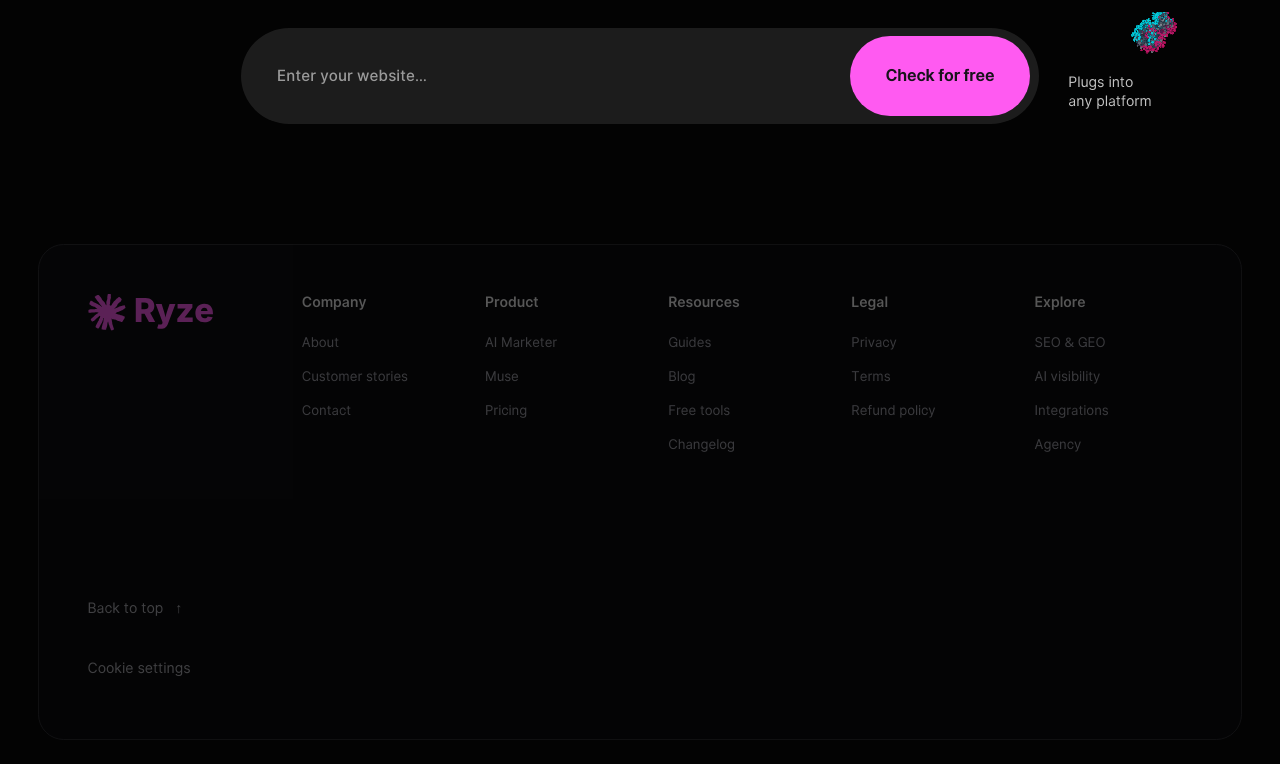
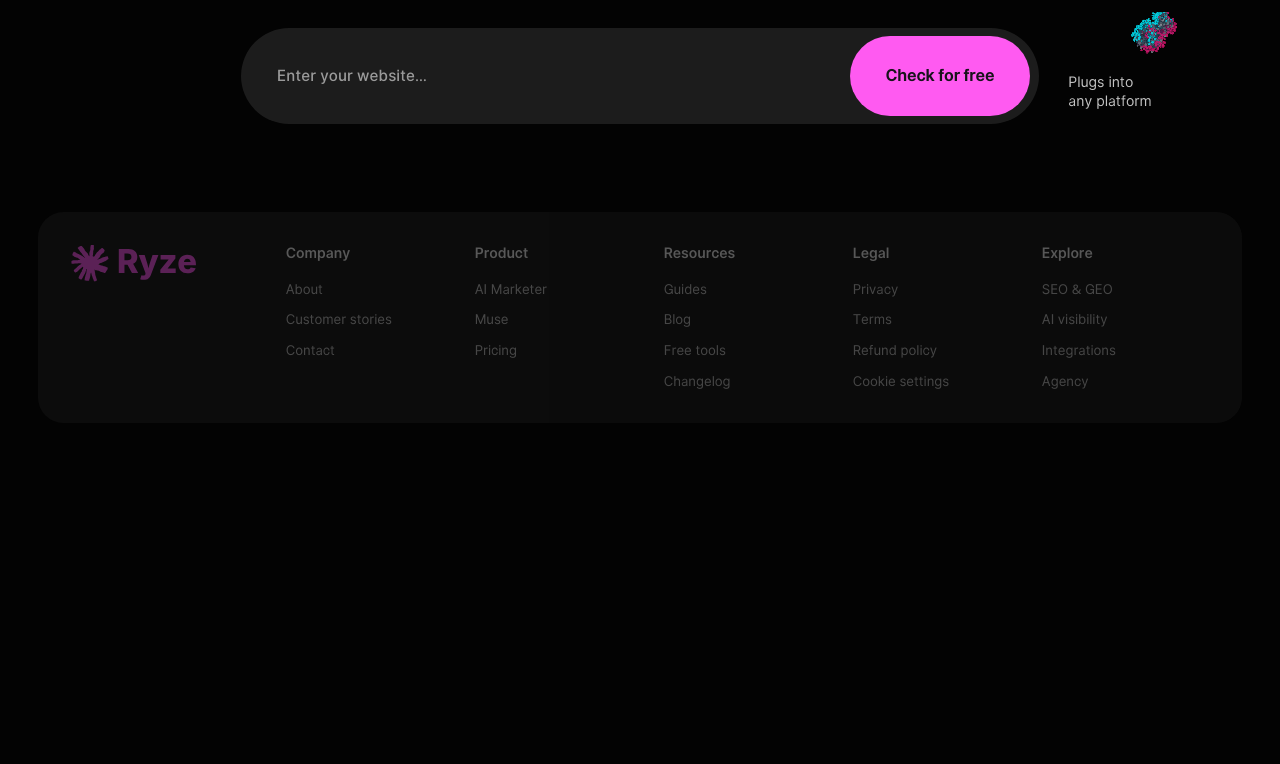
Before and after one commit to looksawful/ryze-challenge, a Next.js app: page / in a window 1280 px wide. Shown: the part 644-1408 px from the top of the page. After the commit the page ends 1067 px from the top, so only its background shows below. Built offline with nearby package versions, Linux system fonts and the light colour scheme.

Commit message:
fix(footer): restore compact gray styling and legal cookie settings

```diff
--- a/src/features/site-shell/SiteFooter.module.css
+++ b/src/features/site-shell/SiteFooter.module.css
@@ -1,81 +1,78 @@
-/* The original Homework rail + five-column footer. Visible in document flow
-   after the Hero, with a subtle progressive scroll entrance. */
+/* The Homework footer inherits the active Ryze dusk palette. No outlined card. */
 .frame {
   container: ryze-footer / inline-size;
   inline-size: min(calc(100% - 2 * clamp(1rem, 3vw, 3.5rem)), 96rem);
-  margin: clamp(3rem, 8svh, 6rem) auto 0;
-  padding-block-end: clamp(2rem, 6svh, 4rem);
+  margin: clamp(2rem, 4svh, 3rem) auto 0;
+  padding-block-end: clamp(1.25rem, 3svh, 2rem);
 }
 .footer {
   display: grid;
   grid-template-columns: minmax(7rem, 1fr) minmax(0, 5fr);
-  gap: clamp(1.5rem, 3cqi, 3rem);
+  gap: clamp(1.25rem, 2.5cqi, 2.5rem);
+  align-items: start;
   inline-size: 100%;
-  min-block-size: 31rem;
-  padding: clamp(1.5rem, 4cqi, 4rem);
-  border: 1px solid #2b2b30;
+  min-block-size: 0;
+  padding: clamp(1.25rem, 2.7cqi, 2.5rem);
+  border: 0;
   border-radius: clamp(1rem, 2vw, 2rem);
-  background: #0b0b0d;
-  color: #f5f5f6;
+  background: var(--color-surface, #1d1d1d);
+  color: var(--color-foreground, #f7f7f7);
 }
 .rail {
   display: flex;
-  flex-direction: column;
   align-items: flex-start;
-  justify-content: flex-end;
-  gap: 1rem;
 }
-.brand { margin-block-end: auto; display: inline-flex; }
+.brand { display: inline-flex; }
 .brand img { display: block; max-inline-size: 100%; block-size: auto; }
-.backToTop, .cookieSettings {
-  display: inline-flex;
-  align-items: center;
-  gap: .75rem;
-  min-block-size: 2.75rem;
-  padding: 0;
-  border: 0;
-  background: transparent;
-  color: #b6b6bd;
-  font: 400 .875rem/1.4 var(--font-body);
-  text-decoration: none;
-  cursor: pointer;
-}
 .columns {
   display: grid;
   grid-template-columns: repeat(5, minmax(0, 1fr));
-  gap: clamp(1rem, 2.1cqi, 2rem);
+  gap: clamp(.875rem, 1.8cqi, 1.75rem);
   min-inline-size: 0;
 }
 .column { min-inline-size: 0; }
 .column h2 {
-  margin: 0 0 1.15rem;
+  margin: 0 0 .85rem;
+  color: inherit;
   font: 600 clamp(.875rem, 1vw, 1rem)/1.4 var(--font-body);
-  color: #f5f5f6;
 }
-.column ul { display: grid; gap: .85rem; margin: 0; padding: 0; list-style: none; }
-.column a {
-  color: #a6a6b0;
+.column ul {
+  display: grid;
+  gap: .65rem;
+  margin: 0;
+  padding: 0;
+  list-style: none;
+}
+.column a,
+.cookieSettings {
+  color: inherit;
+  opacity: .78;
   font: 400 clamp(.82rem, .95vw, .95rem)/1.4 var(--font-body);
   text-decoration: none;
   overflow-wrap: break-word;
 }
-.column a:hover, .backToTop:hover, .cookieSettings:hover {
-  color: #f5f5f6;
+.cookieSettings {
+  display: inline-flex;
+  padding: 0;
+  border: 0;
+  background: transparent;
+  text-align: start;
+  cursor: pointer;
 }
+.column a:hover, .cookieSettings:hover { opacity: 1; }
 .footer :is(a, button):focus-visible {
-  outline: 2px solid #fff;
+  outline: 2px solid currentColor;
   outline-offset: 4px;
   border-radius: 2px;
 }
 @container ryze-footer (width < 60rem) {
-  .footer { grid-template-columns: 1fr; min-block-size: 0; }
-  .rail { order: 1; flex-direction: row; flex-wrap: wrap; align-items: center; }
-  .brand { margin-block-end: 0; margin-inline-end: auto; }
+  .footer { grid-template-columns: 1fr; }
+  .rail { order: 1; }
   .columns { grid-template-columns: repeat(3, minmax(0, 1fr)); }
 }
 @container ryze-footer (width < 36rem) {
-  .columns { grid-template-columns: repeat(2, minmax(0, 1fr)); gap: 2rem 1rem; }
   .footer { padding: clamp(1.25rem, 5cqi, 2rem); }
+  .columns { grid-template-columns: repeat(2, minmax(0, 1fr)); gap: 1.5rem 1rem; }
 }
 @supports (animation-timeline: view()) {
   .footer {
--- a/src/features/site-shell/SiteFooter.tsx
+++ b/src/features/site-shell/SiteFooter.tsx
@@ -4,19 +4,17 @@ import { footerGroups } from "./link-model";
 import { HomeworkCookieSettingsButton } from "../consent/HomeworkCookieNotice";
 import styles from "./SiteFooter.module.css";
 
-/** Footer layout restored from the original Homework prototype. */
+/** Compact Ryze footer, using the existing dusk surface tokens. */
 export function SiteFooter() {
   const prefix = useId();
   return (
     <div className={styles.frame} data-footer-frame>
       <footer id="footer" className={styles.footer} aria-label="Ryze footer" data-theme="dusk">
         <div className={styles.rail}>
-          <a className={styles.brand} href="#main" aria-label="Ryze, back to top">
+          <a className={styles.brand} href="#main" aria-label="Ryze home">
             <Image src={`${process.env.NEXT_PUBLIC_BASE_PATH || ""}/ryze-lockup-pink.svg`}
               width={126} height={40} alt="" unoptimized />
           </a>
-          <a className={styles.backToTop} href="#main">Back to top <span aria-hidden="true">↑</span></a>
-          <HomeworkCookieSettingsButton className={styles.cookieSettings} />
         </div>
         <div className={styles.columns}>
           {footerGroups.map((group, index) => {
@@ -24,9 +22,14 @@ export function SiteFooter() {
             return (
               <nav className={styles.column} key={group.id} aria-labelledby={titleId}>
                 <h2 id={titleId}>{group.label}</h2>
-                <ul>{group.links.map(link => (
-                  <li key={link.id}><a href={link.href}>{link.label}</a></li>
-                ))}</ul>
+                <ul>
+                  {group.links.map(link => (
+                    <li key={link.id}><a href={link.href}>{link.label}</a></li>
+                  ))}
+                  {group.id === "legal" && (
+                    <li><HomeworkCookieSettingsButton className={styles.cookieSettings} /></li>
+                  )}
+                </ul>
               </nav>
             );
           })}
```
Also changed, not shown: 1 other file (tests, documents, lock files or other folders).
